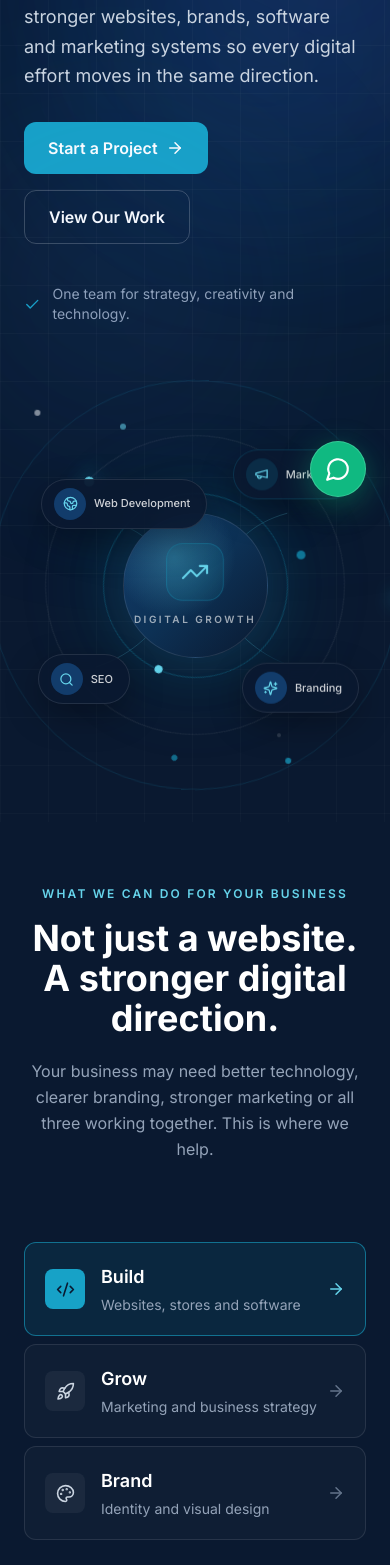
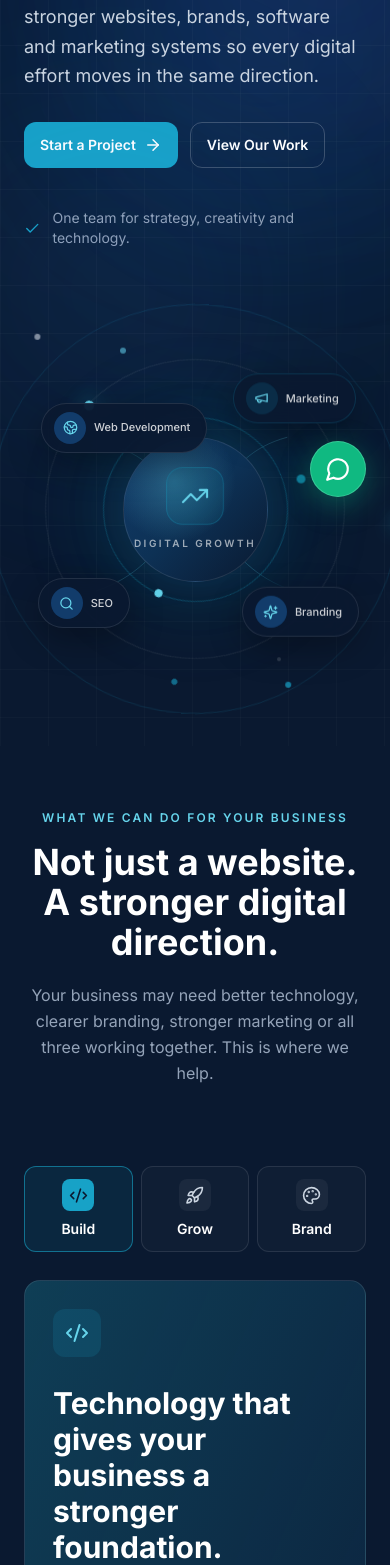
Before and after one commit to patanai12876/ignisissolutions, a Next.js app: page / in a window 390 px wide. Shown: the part 323-1888 px from the top of the page. Built offline with nearby package versions, Linux system fonts and the light colour scheme.

Commit message:
Mobile Preview changes

```diff
--- a/src/app/about/page.tsx
+++ b/src/app/about/page.tsx
@@ -186,6 +186,11 @@ export default function About() {
               viewport={{ once: true }}
               className="text-lg leading-relaxed text-slate-300"
             >
+              <span className="sm:hidden">
+                Ignisis brings technology, design and marketing together in one
+                team, so businesses can grow without managing separate vendors.
+              </span>
+              <span className="hidden sm:inline">
                 Ignisis Solutions was built on a simple belief:{' '}
                 <span className="font-semibold text-white">
                   technology, design and marketing work best when they work
@@ -194,6 +199,7 @@ export default function About() {
                 , not in silos. Most businesses end up hiring a developer, a
                 designer and a marketer separately and spend more time
                 managing the gap between them than actually growing.
+              </span>
             </motion.p>
 
             <motion.p
@@ -203,11 +209,17 @@ export default function About() {
               transition={{ delay: 0.1 }}
               className="text-lg leading-relaxed text-slate-300"
             >
+              <span className="sm:hidden">
+                We build websites, software, brands and campaigns from one
+                clear understanding of your business.
+              </span>
+              <span className="hidden sm:inline">
                 We bring web development, software, branding and marketing
                 under one team, so every part of your digital presence, your
                 site, your identity, your campaigns, is built from the same
                 understanding of your business, not reassembled from
                 disconnected vendors.
+              </span>
             </motion.p>
 
             <motion.p
@@ -217,9 +229,15 @@ export default function About() {
               transition={{ delay: 0.2 }}
               className="text-lg leading-relaxed text-slate-300"
             >
+              <span className="sm:hidden">
+                Not just a finished website, but a digital direction built to
+                keep your business moving forward.
+              </span>
+              <span className="hidden sm:inline">
                 That&apos;s the difference we build for: not just a finished
                 website, but a digital direction your business can keep growing
                 with.
+              </span>
             </motion.p>
           </div>
         </div>
@@ -387,7 +405,7 @@ export default function About() {
       </Link>
 
       <div className="mx-auto mt-8 flex max-w-md items-center justify-center gap-3 text-sm text-slate-300">
-        <Check size={16} className="text-[#66d4eb]" />
+
         One team for strategy, creativity and technology.
       </div>
     </div>
--- a/src/app/contact/page.tsx
+++ b/src/app/contact/page.tsx
@@ -11,6 +11,7 @@ import {
   MessageCircle,
   Phone,
   Send,
+  ChevronDown,
 } from 'lucide-react'
 import { motion } from 'framer-motion'
 import { useState } from 'react'
@@ -273,10 +274,11 @@ export default function Contact() {
                   <label className="text-sm font-medium text-slate-300">
                     Service of interest <span className="text-red-400">*</span>
                   </label>
+                  <div className="relative mt-2">
                     <select
                       value={form.service}
                       onChange={(e) => setForm({ ...form, service: e.target.value })}
-                    className={`mt-2 w-full rounded-xl border bg-[#0A1930] px-4 py-3 text-sm text-white outline-none transition focus:border-[#17A2C7] ${
+                      className={`w-full appearance-none rounded-xl border bg-[#0A1930] px-4 py-3 pr-12 text-sm text-white outline-none transition focus:border-[#17A2C7] ${
                         errors.service ? 'border-red-400/60' : 'border-white/10'
                       }`}
                     >
@@ -287,6 +289,12 @@ export default function Contact() {
                         </option>
                       ))}
                     </select>
+                    <ChevronDown
+                      size={17}
+                      aria-hidden="true"
+                      className="pointer-events-none absolute right-4 top-1/2 -translate-y-1/2 text-slate-400"
+                    />
+                  </div>
                   {errors.service && (
                     <p className="mt-1.5 text-xs text-red-400">{errors.service}</p>
                   )}
--- a/src/app/page.tsx
+++ b/src/app/page.tsx
@@ -158,10 +158,10 @@ export default function Home() {
               moves in the same direction.
             </p>
 
-            <div className="mt-8 flex flex-wrap gap-4">
+            <div className="mt-8 flex flex-nowrap gap-3">
               <Link
                 href="/contact"
-                className="inline-flex items-center gap-2 rounded-xl bg-[#17A2C7] px-6 py-3.5 font-semibold text-white transition hover:-translate-y-0.5 hover:bg-[#5cd5eb] hover:shadow-[0_10px_28px_rgba(23,162,199,0.25)]"
+                className="inline-flex shrink-0 items-center gap-2 rounded-xl bg-[#17A2C7] px-4 py-3 text-sm font-semibold whitespace-nowrap text-white transition hover:-translate-y-0.5 hover:bg-[#5cd5eb] hover:shadow-[0_10px_28px_rgba(23,162,199,0.25)] sm:px-6 sm:py-3.5 sm:text-base"
               >
                 Start a Project
                 <ArrowRight size={18} />
@@ -169,7 +169,7 @@ export default function Home() {
 
               <Link
                 href="/portfolio"
-                className="inline-flex items-center gap-2 rounded-xl border border-white/20 px-6 py-3.5 font-semibold transition hover:border-[#17A2C7]/70 hover:bg-white/5"
+                className="inline-flex shrink-0 items-center gap-2 rounded-xl border border-white/20 px-4 py-3 text-sm font-semibold whitespace-nowrap transition hover:border-[#17A2C7]/70 hover:bg-white/5 sm:px-6 sm:py-3.5 sm:text-base"
               >
                 View Our Work
               </Link>
@@ -580,7 +580,7 @@ export default function Home() {
         </motion.div>
 
         <div className="mt-20 grid gap-7 lg:grid-cols-[0.75fr_1.25fr]">
-          <div className="space-y-2">
+          <div className="grid grid-cols-3 gap-2 lg:block lg:space-y-2">
             {serviceGroups.map((group) => {
               const Icon = group.icon
               const selected = activeService === group.id
@@ -590,15 +590,15 @@ export default function Home() {
                   key={group.id}
                   type="button"
                   onClick={() => setActiveService(group.id)}
-                  className={`flex w-full items-center justify-between rounded-xl border px-5 py-5 text-left transition ${
+                  className={`flex min-h-[76px] w-full items-center justify-center rounded-xl border px-2 py-3 text-center transition lg:min-h-0 lg:justify-between lg:px-5 lg:py-5 lg:text-left ${
                     selected
                       ? 'border-[#17A2C7]/60 bg-[#17A2C7]/10'
                       : 'border-white/10 bg-white/[0.025] hover:border-white/25 hover:bg-white/[0.05]'
                   }`}
                 >
-                  <span className="flex items-center gap-4">
+                  <span className="flex flex-col items-center gap-2 lg:flex-row lg:gap-4">
                     <span
-                      className={`flex h-10 w-10 items-center justify-center rounded-lg ${
+                      className={`flex h-8 w-8 shrink-0 items-center justify-center rounded-lg lg:h-10 lg:w-10 ${
                         selected
                           ? 'bg-[#17A2C7] text-[#0A1930]'
                           : 'bg-white/5 text-slate-300'
@@ -607,10 +607,10 @@ export default function Home() {
                       <Icon size={19} />
                     </span>
                     <span>
-                      <span className="block text-lg font-semibold">
+                      <span className="block text-sm font-semibold lg:text-lg">
                         {group.label}
                       </span>
-                      <span className="mt-1 block text-sm text-slate-400">
+                      <span className="mt-1 hidden text-sm text-slate-400 lg:block">
                         {group.id === 'build' && 'Websites, stores and software'}
                         {group.id === 'grow' && 'Marketing and business strategy'}
                         {group.id === 'brand' && 'Identity and visual design'}
@@ -620,7 +620,7 @@ export default function Home() {
 
                   <ArrowRight
                     size={18}
-                    className={selected ? 'text-[#66d4eb]' : 'text-slate-500'}
+                    className={`hidden lg:block ${selected ? 'text-[#66d4eb]' : 'text-slate-500'}`}
                   />
                 </button>
               )
--- a/src/app/portfolio/page.tsx
+++ b/src/app/portfolio/page.tsx
@@ -213,7 +213,7 @@ export default function PortfolioPage() {
                   <img
                     src={featuredProject.thumbnail}
                     alt={featuredProject.title}
-                    className="h-72 w-full object-cover transition duration-700 group-hover:scale-105 sm:h-80"
+                    className="block h-auto w-full bg-[#071426] transition duration-700"
                   />
 
                   <div className="absolute inset-0 bg-gradient-to-t from-[#071426] via-transparent to-transparent" />
--- a/src/components/layout/WhatsAppButton.tsx
+++ b/src/components/layout/WhatsAppButton.tsx
@@ -3,7 +3,7 @@
 import { motion } from 'framer-motion'
 import { MessageCircle } from 'lucide-react'
 
-const WHATSAPP_NUMBER = '923289459359'
+const WHATSAPP_NUMBER = '923025708769'
 const WHATSAPP_MESSAGE = 'Hello, I want to discuss a project with Ignisis Solutions.'
 
 export default function WhatsAppButton() {
```
Also changed, not shown: src/app/services/page.tsx (+9 -9 lines). Lines whose indentation alone changed are shown as unchanged.
